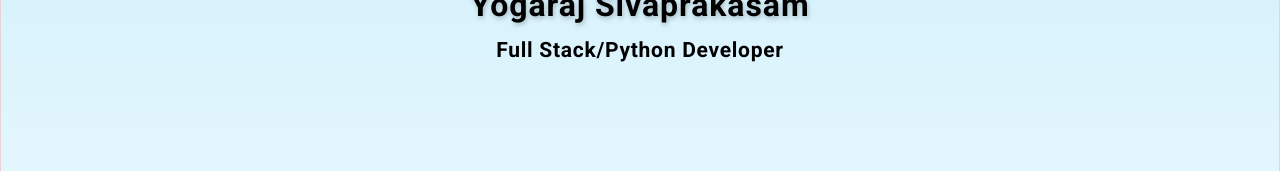
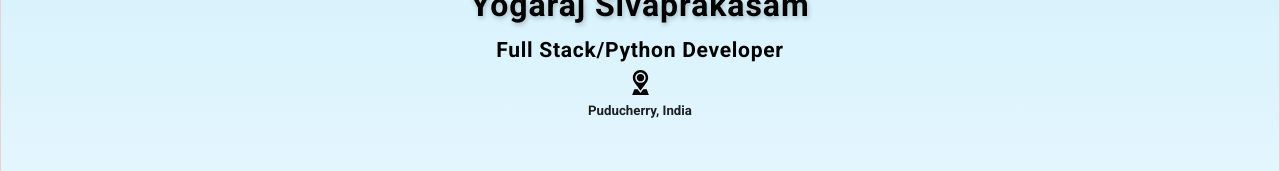
Before and after one commit to syogaraj/personal-portfolio, a Vue app: page /#/ in a window 1280 px wide. Shown: the part 298-469 px from the top of the page. Built offline with nearby package versions, Linux system fonts and the light colour scheme.

Commit message:
added location info in home page

```diff
--- a/src/components/GeneralInfo.vue
+++ b/src/components/GeneralInfo.vue
@@ -11,7 +11,10 @@
 		<div id="my_designation">
 			<h3>Full Stack/Python Developer</h3>
 		</div>
-		<!-- <div id="my_location"></div> -->
+		<div id="my_location">
+			<img src="../assets/images/social_media/location-pin.svg" alt="Location" />
+			<h5>Puducherry, India</h5>
+		</div>
 	</v-container>
 </template>
 
@@ -33,7 +36,7 @@ export default {
 		border-radius: 100px;
 
 		img {
-			width: 11em;
+			width: 12em;
 			margin-top: 8px;
 			height: 11em;
 		}
@@ -70,4 +73,26 @@ export default {
 		margin: 0 auto;
 	}
 }
+
+#my_location {
+	text-align: center;
+	line-height: 21px;
+	margin-top: 10px;
+
+	img {
+		width: 25px;
+		height: 25px;
+	}
+
+	h4 {
+		font-family: Roboto;
+		font-style: normal;
+		font-weight: bold;
+		font-size: 14px;
+		line-height: 16px;
+		display: flex;
+		align-items: center;
+		letter-spacing: 0.06em;
+	}
+}
 </style>
```
